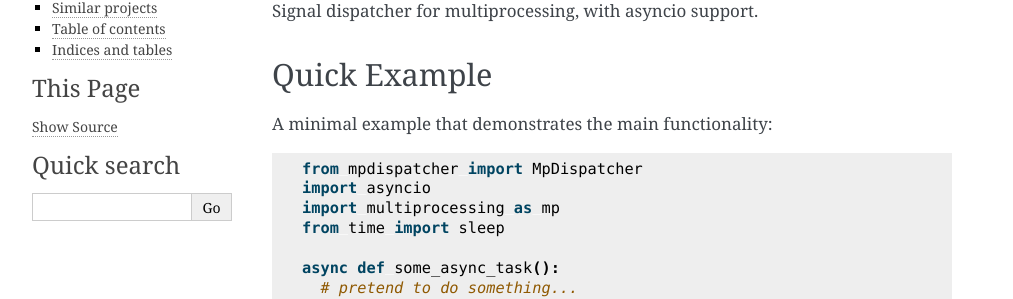
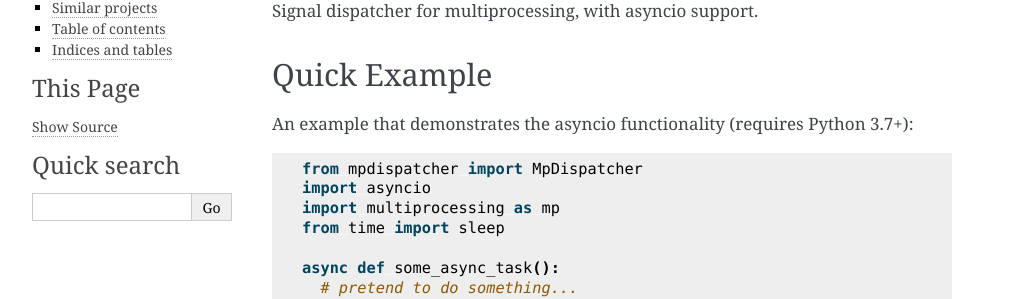
Before and after one commit to smheidrich/mpdispatcher, a Sphinx documentation site: the page built from doc/index.rst, in a window 1280 px wide. Shown: the part 160-459 px from the top of the page, without its empty margins (138-1151 px from the left). Built offline with Sphinx 7.4.7, drawn with Linux system fonts in a browser that asks for light colours.

Commit message:
Skip asyncio tests if Python version < 3.7

```diff
--- a/doc/index.rst
+++ b/doc/index.rst
@@ -6,7 +6,7 @@ Signal dispatcher for multiprocessing, with asyncio support.
 Quick Example
 -------------
 
-A minimal example that demonstrates the main functionality:
+An example that demonstrates the asyncio functionality (requires Python 3.7+):
 
 .. code:: python
 
```
Also changed, not shown: README.md (+1 -1 lines), 1 other file.
